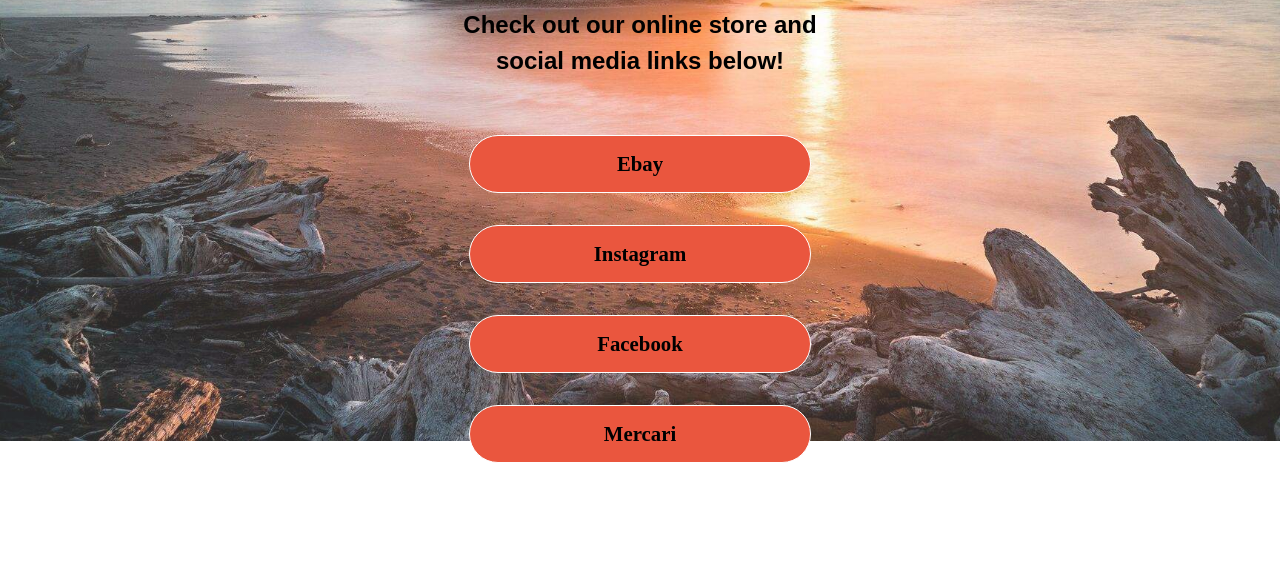
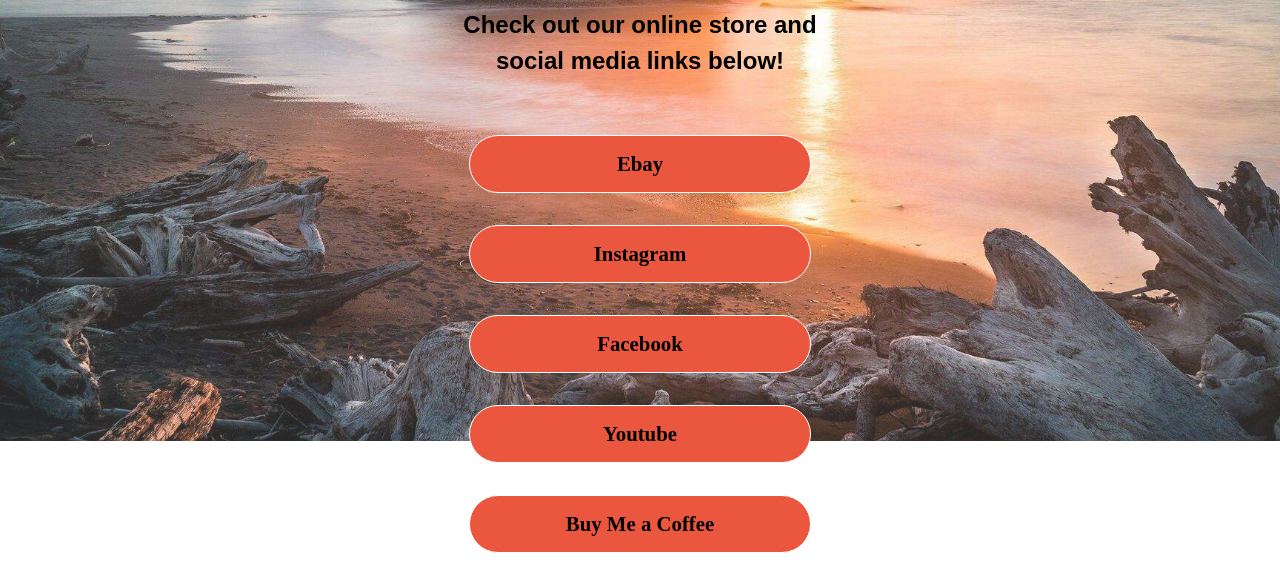
Before and after one commit to Chelsgray/linkTree, a plain HTML site: page index.html in a window 1280 px wide. Shown: the part 359-944 px from the top of the page. Before the commit the page ends 854 px from the top, so only its background shows below. Drawn offline with Linux system fonts and the light colour scheme.

Commit message:
added youtube and buy me a coffee links

```diff
--- a/index.html
+++ b/index.html
@@ -40,7 +40,10 @@
                 <a href="https://www.facebook.com/HardingLimited/">Facebook</a>
             </div>
             <div>
-                <a href="https://www.mercari.com/u/881036824/">Mercari</a>
+                <a href="https://www.youtube.com/channel/UCL7jymujN2PBylFzypWjB6A/about">Youtube</a>
+            </div>
+            <div>
+                <a href="https://www.buymeacoffee.com/HardingLtd">Buy Me a Coffee</a>
             </div>
         </div>
     </div>
```
